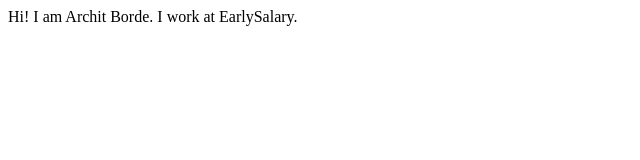
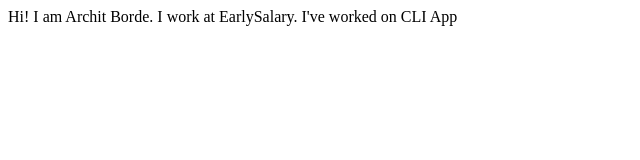
Before and after one commit to ArchitBorde/architborde-portfolio-student, a plain HTML site: page index.html in a window 1280 px wide. Shown: the whole page, without its empty margins (0-640 px from the left). Drawn offline with Linux system fonts and the light colour scheme.

Commit message:
updated project details

```diff
--- a/index.html
+++ b/index.html
@@ -11,5 +11,7 @@
 
     I work at EarlySalary.
 
+    I've worked on CLI App
+
 </body>
 </html>
```
